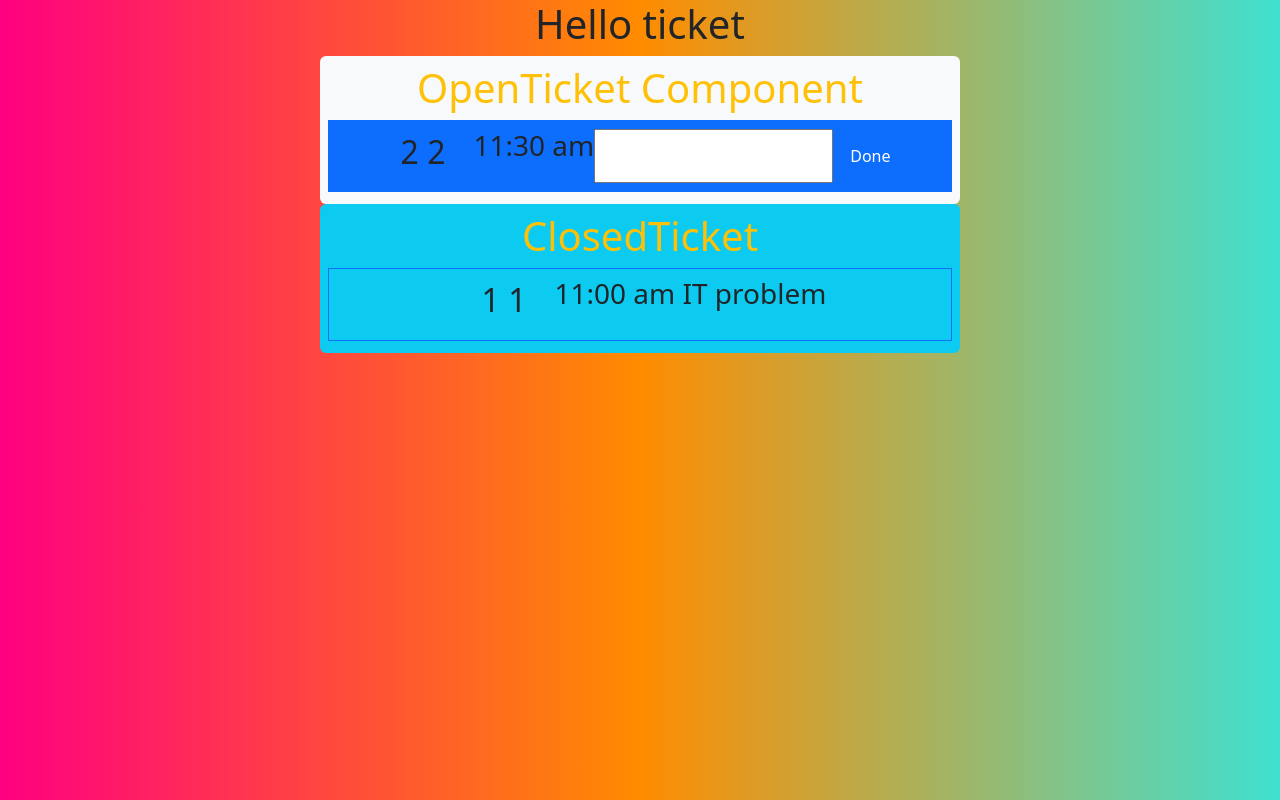
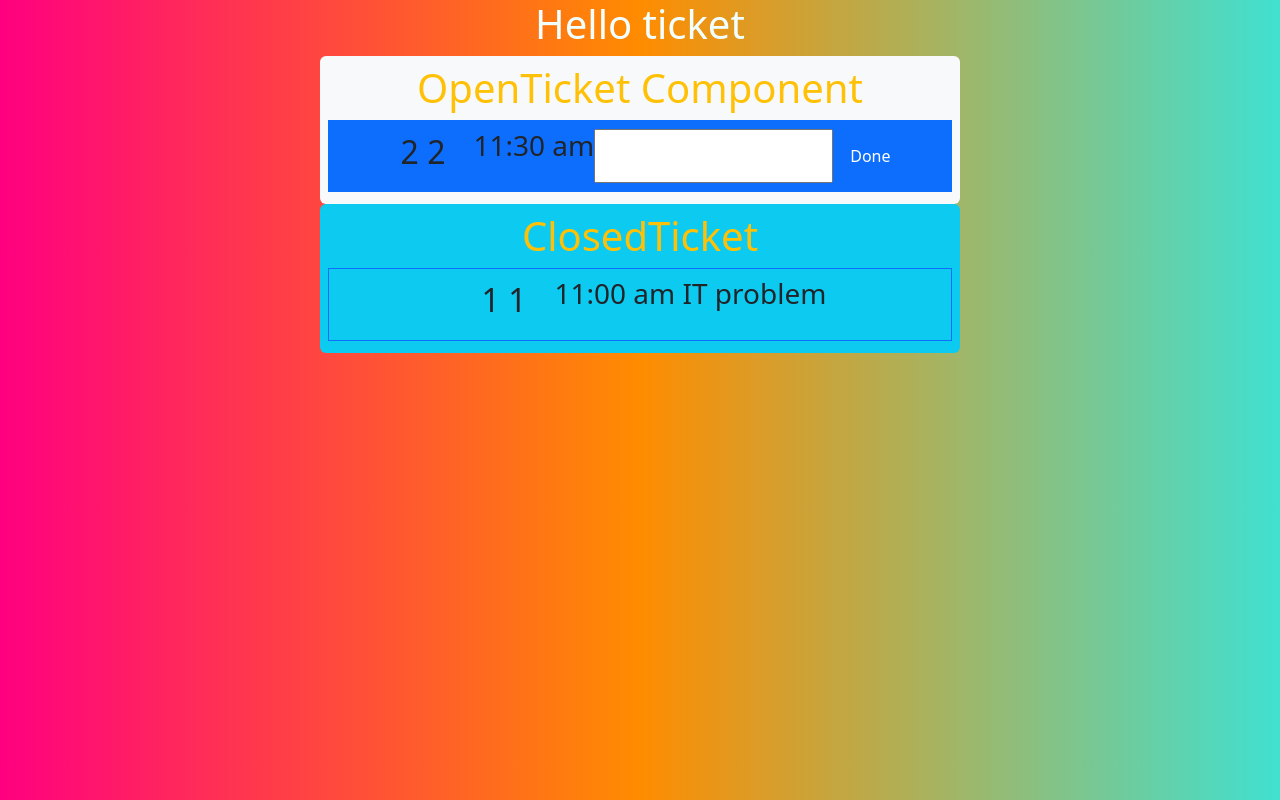
Before and after one commit to wdevrachit/Assesments, a React (Create React App) app: page / in a window 1280 px wide. Built offline with nearby package versions, Linux system fonts and the light colour scheme.

Commit message:
Update Ticket.css

```diff
--- a/src/Tickets/Ticket.css
+++ b/src/Tickets/Ticket.css
@@ -10,4 +10,5 @@ body {
   }
   h1{
     text-align: center;
+      color: azure;
   }
```
